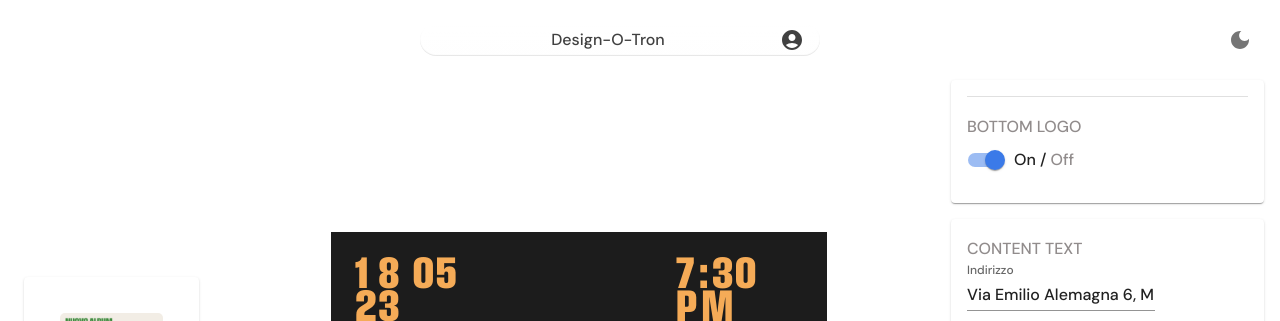
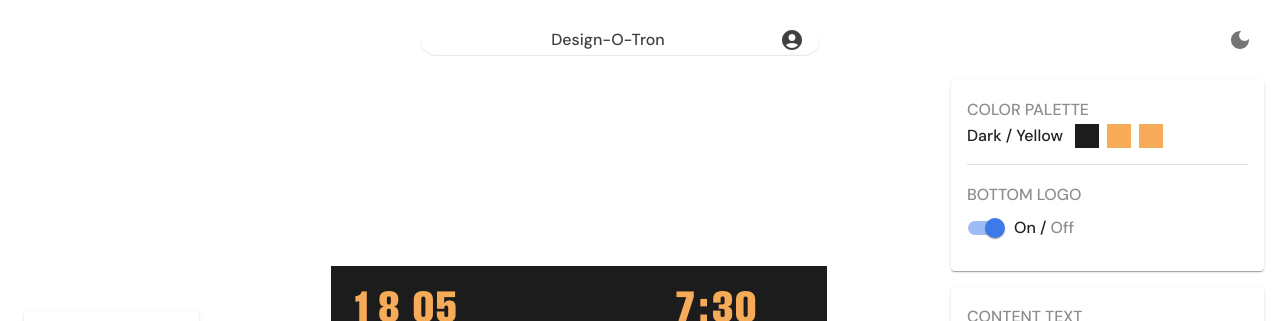
Before and after one commit to sanvisimo/designotron-fe, a Next.js app: page / in a window 1280 px wide. Shown: the top 321 px of the page. Built offline with nearby package versions, Linux system fonts and the light colour scheme; what @mui/material-nextjs would draw is missing.

Commit message:
fix shows

```diff
--- a/app/page.tsx
+++ b/app/page.tsx
@@ -51,20 +51,25 @@ export default function Home() {
               {animationData && <Player key={animationData?.nm?.trim()} />}
             </div>
             <Stack spacing={2} sx={{ width: "313px" }}>
-              {!!logo.length && (
-                <Card sx={{ minWidth: 275 }} ref={cardRef}>
+              <Card
+                sx={{
+                  minWidth: 275,
+                  visibility: logo.length ? "visible" : "hidden",
+                }}
+                ref={cardRef}
+              >
                 <CardContent>
                   <Stack
                     spacing={2}
                     divider={<Divider flexItem />}
                     style={{ justifyContent: "center" }}
                   >
-                      <ColorEditor anchor={cardRef.current} />
+                    <ColorEditor anchor={cardRef} />
                     <LogoSwitch />
                   </Stack>
                 </CardContent>
               </Card>
-              )}
+
               <TextEditor />
               <ImageEditor key={animationData?.nm ?? "1"} />
             </Stack>
--- a/components/Editor/ColorEditor.tsx
+++ b/components/Editor/ColorEditor.tsx
@@ -1,5 +1,5 @@
 import { MenuItem, Popover } from "@mui/material";
-import { useState } from "react";
+import { RefObject, useState } from "react";
 import { useDispatch, useSelector } from "react-redux";
 import { EditorLabel } from "@/components/Editor/EditorLabel";
 import { PaletteComponent } from "@/components/Editor/Palette";
@@ -8,7 +8,7 @@ import { setColors } from "@/lib/features/player/lottieSlice";
 import { RootState } from "@/lib/store";
 
 export type ColorEditorProps = {
-  anchor: HTMLDivElement | null;
+  anchor: RefObject<HTMLDivElement | null>;
 };
 
 export const ColorEditor = ({ anchor }: ColorEditorProps) => {
@@ -27,7 +27,7 @@ export const ColorEditor = ({ anchor }: ColorEditorProps) => {
     setOpen(false);
   };
 
-  if (!anchor) return null;
+  if (!anchor.current) return null;
 
   return (
     <div>
@@ -45,7 +45,7 @@ export const ColorEditor = ({ anchor }: ColorEditorProps) => {
         )}
         <Popover
           id="basic-menu"
-          anchorEl={anchor}
+          anchorEl={anchor.current}
           open={open}
           onClose={handleClose}
           anchorOrigin={{
--- a/components/Player/player.scss
+++ b/components/Player/player.scss
@@ -27,7 +27,7 @@
   width: 3px;
   background-color: #3B7AE8;
   border-radius: 50%;
-  border: 2px solid #3B7AE8;
+  border: 1px solid #3B7AE8;
   box-shadow: -407px 0 0 400px #3B7AE8;
 }
 
```
Lines whose indentation alone changed are shown as unchanged.
